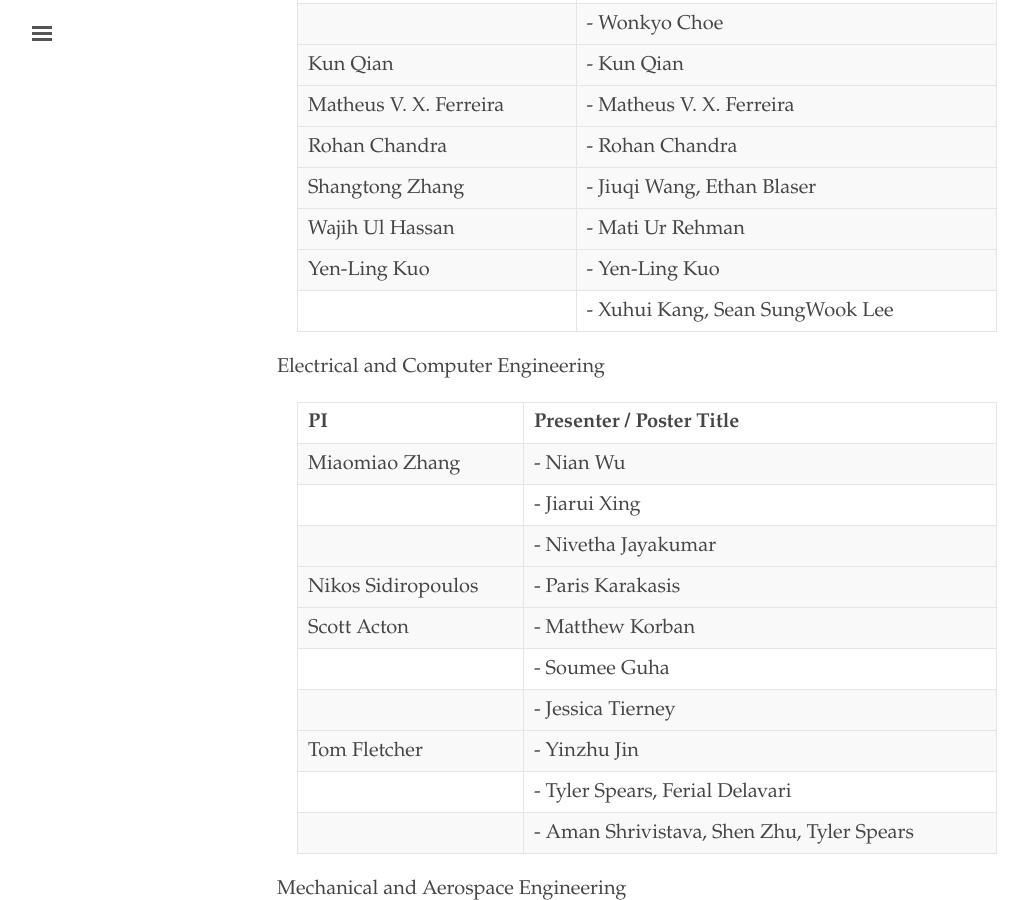
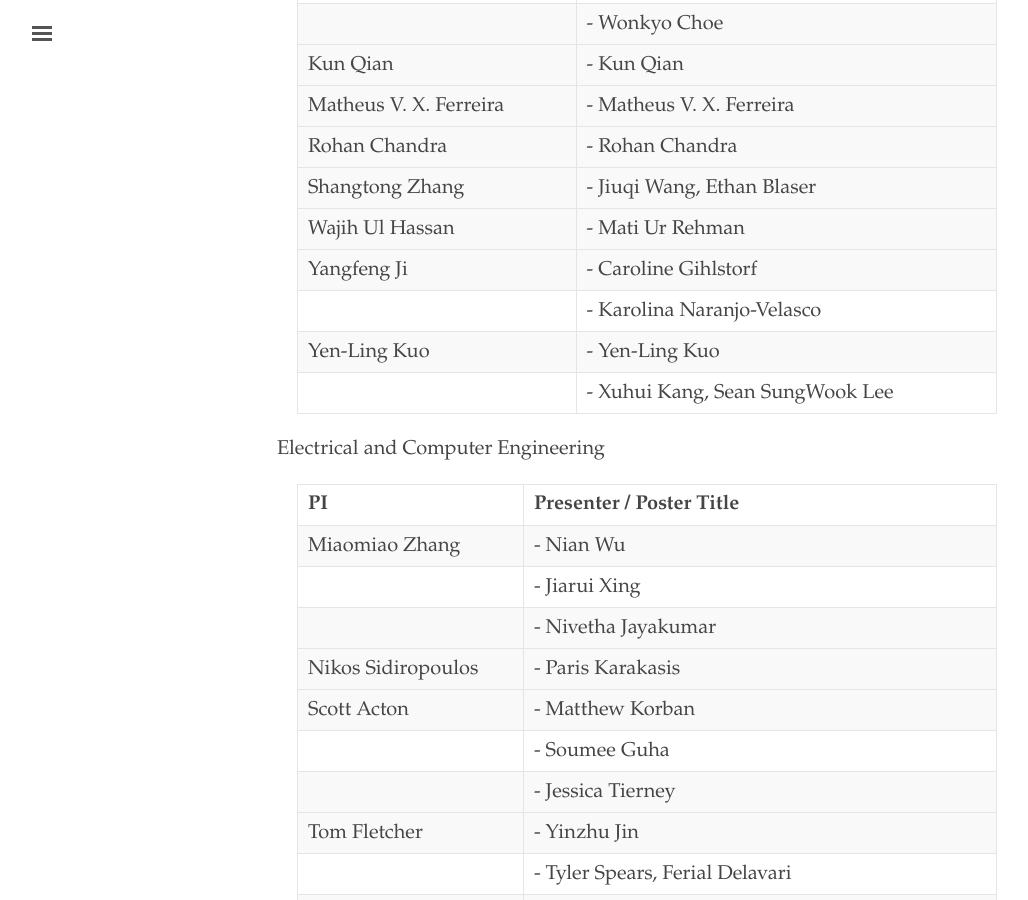
Before and after one commit to uvaml/uvaml.github.io, a Jekyll site: the page built from _texts/2024-10-03.md, in a window 1280 px wide and 900 px high, scrolled down 1279 px. Shown: the whole window, without its empty margins (3-1031 px from the left). Built offline with Jekyll 4.4.1, drawn with Linux system fonts in a browser that asks for light colours.

Commit message:
add posters

```diff
--- a/_texts/2024-10-03.md
+++ b/_texts/2024-10-03.md
@@ -47,6 +47,9 @@ The goal of the resource fair is to encourage collaboration between labs and gra
   |------------------|----------------------------|
   | Wajih Ul Hassan  | - Mati Ur Rehman           |
   |------------------|----------------------------|
+  | Yangfeng Ji      | - Caroline Gihlstorf       |
+  |                  | - Karolina Naranjo-Velasco |
+  |------------------|----------------------------|
   | Yen-Ling Kuo     | - Yen-Ling Kuo             |
   |                  | - Xuhui Kang, Sean SungWook Lee |
 
```
